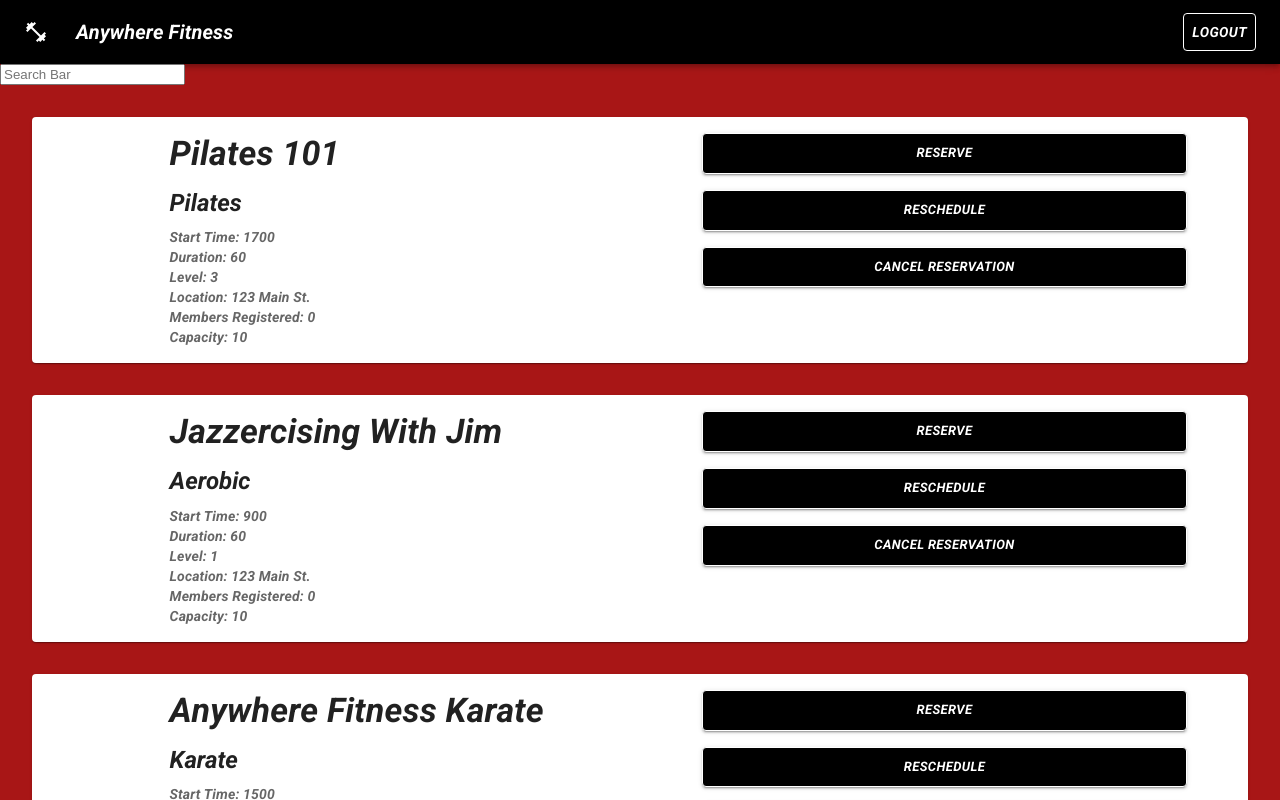
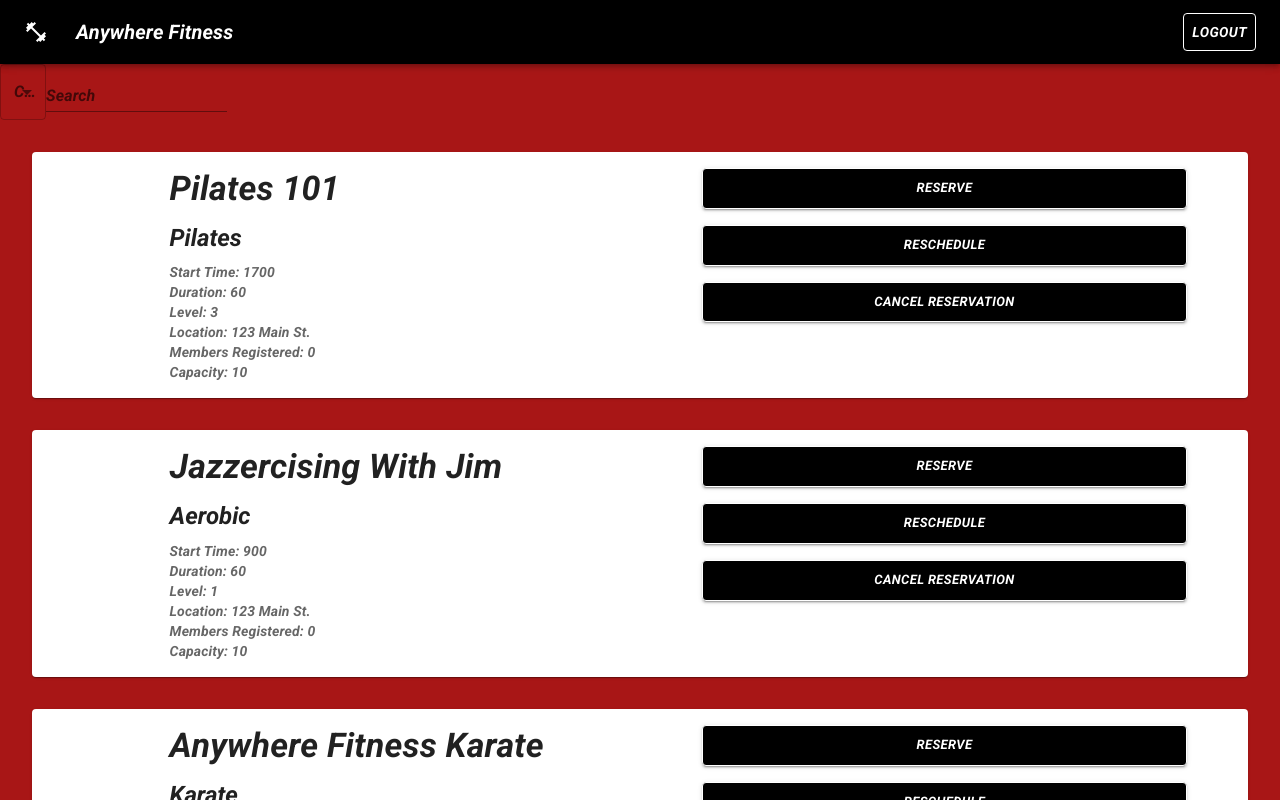
Before and after one commit to fitness-anytime/fitness-anytime-frontend, a React (Create React App) app: page /user in a window 1280 px wide. Shown: the top 800 px of the page. Built offline with nearby package versions, Linux system fonts and the light colour scheme.

Commit message:
Search category selector and search text input functional. Need to now render classes specific to search parameters

```diff
--- a/package.json
+++ b/package.json
@@ -3,6 +3,7 @@
   "version": "0.1.0",
   "private": true,
   "dependencies": {
+    "@date-io/date-fns": "^1.3.13",
     "@emotion/react": "^11.6.0",
     "@emotion/styled": "^11.6.0",
     "@mui/icons-material": "^5.1.0",
--- a/src/components/User.js
+++ b/src/components/User.js
@@ -1,6 +1,7 @@
 import React, { useState } from "react";
 import ClassCard from "./ClassCard";
 import styled from "styled-components";
+import { TextField, MenuItem } from "@mui/material";
 
 const classCards = [
   {
@@ -53,17 +54,68 @@ const StyledUserContainer = styled.div`
   }
 `;
 
+const initialSearchParams = {
+  category: "",
+  value: ""
+}
+
 export default function User() {
   const [classes, setClasses] = useState(classCards);
+  const [searchParams, setSearchParams] = useState(initialSearchParams);
+
+  const handleChange = (event) => {
+    console.log(event.target.value)
+    setSearchParams({ ...searchParams, [event.target.name]: event.target.value})
+  }
+
   return (
     <>
-      <input placeholder="Search Bar" />
+    {/* Search Bar Category Selector */}
+    <TextField
+      id="outlined-select-currency"
+      select
+      label="Category"
+      name="category"
+      value={searchParams.category}
+      onChange={handleChange}
+    >
+      <MenuItem key="startTime" value="startTime">
+        Time
+      </MenuItem>
+      <MenuItem key="classDate" value="classDate">
+        Date
+      </MenuItem>
+      <MenuItem key="duration" value="duration">
+        Duration
+      </MenuItem>
+      <MenuItem key="classType" value="classType">
+        Type
+      </MenuItem>
+      <MenuItem key="intensity" value="intensity">
+        Intensity (1-5)
+      </MenuItem>
+      <MenuItem key="location" value="location">
+        Location
+      </MenuItem>
+    </TextField>
+
+    {/* Search Bar Input */}
+    <TextField
+      id="standard-basic"
+      label="Search"
+      variant="standard"
+      name="value"
+      value={searchParams.value}
+      onChange={handleChange}
+    />
+
     <StyledUserContainer>
         {/*
         --GET class data from API--
         --Map through class array to render to page here, inputting data as props--
       */}
         {classes.map((classData) => {
+          // if (classData[searchParams.category].includes(searchParams.value)) {
             return (
               <ClassCard
                 className="classCard"
@@ -72,6 +124,8 @@ export default function User() {
                 {...classData}
               />
             );
+          // }
+          // return null;
         })}
       </StyledUserContainer>
     </>
```
Also changed, not shown: 1 other file (tests, documents, lock files or other folders). Lines whose indentation alone changed are shown as unchanged.
